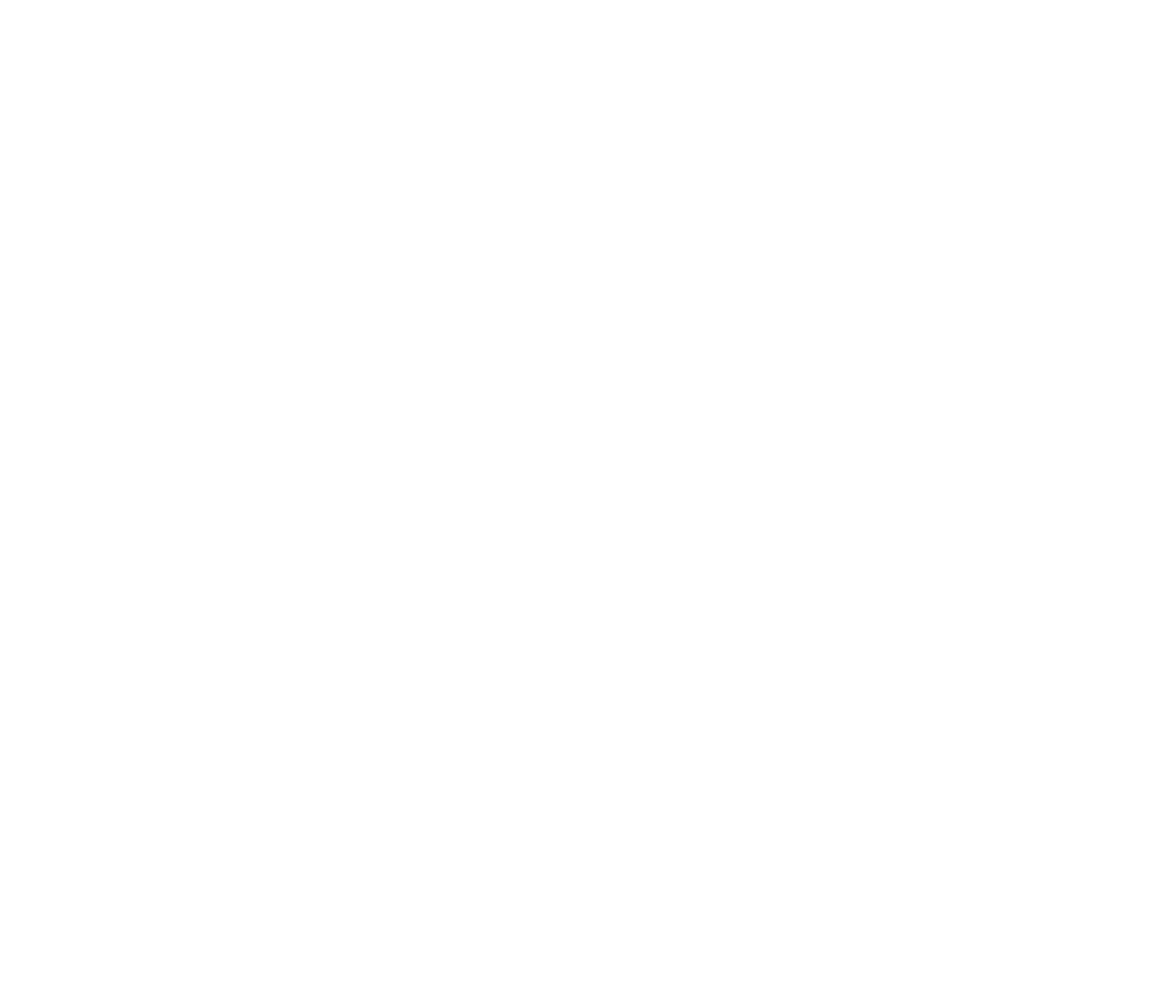
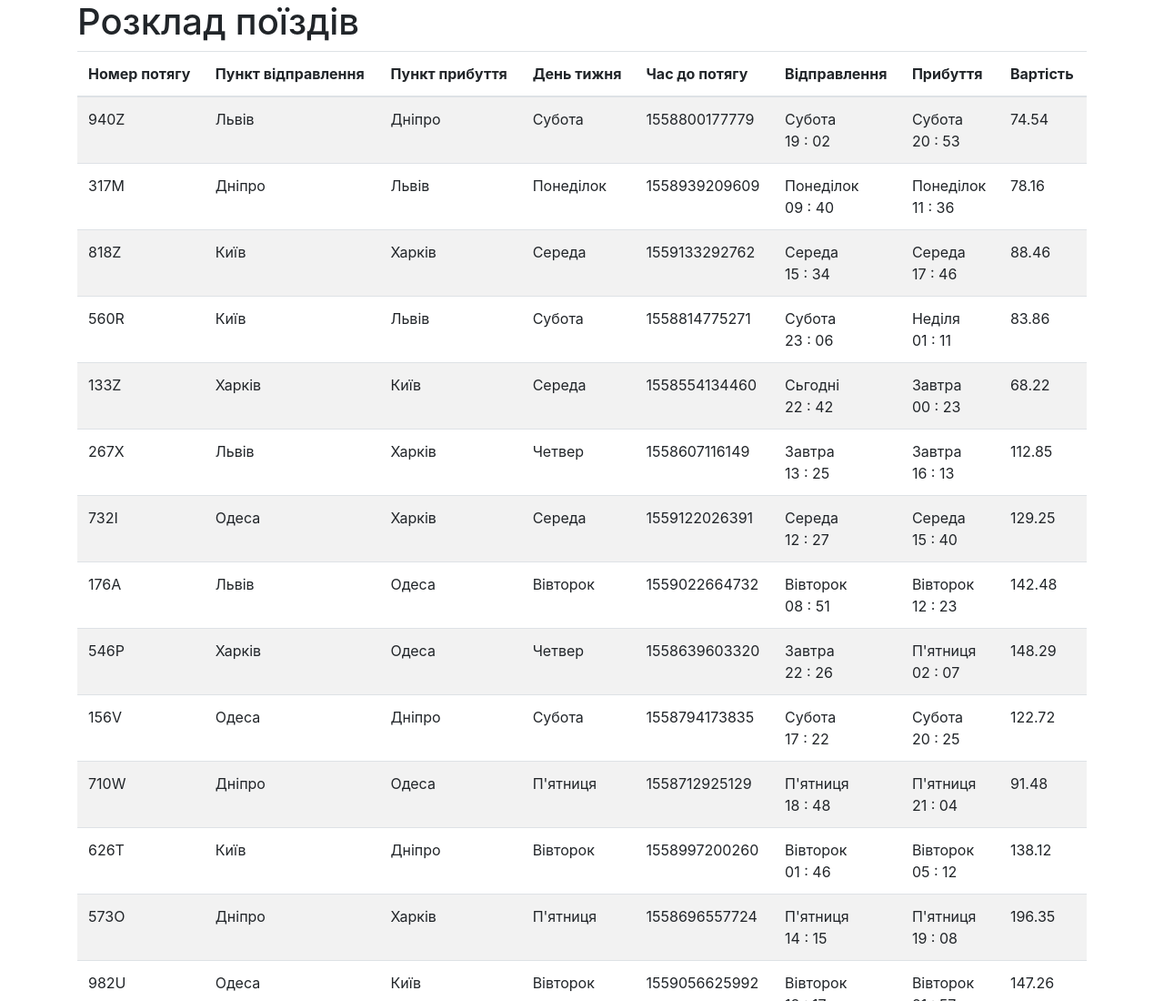
Before and after one commit to Maxrozvora/Task-5.-JS.-DOM, a plain HTML site: page index.html in a window 1280 px wide. Shown: the top 1100 px of the page at 91% size. Before the commit the page ends 800 px from the top, so only its background shows below. Drawn offline with Linux system fonts and the light colour scheme.

Commit message:
добавление верстки

```diff
--- a/index.html
+++ b/index.html
@@ -6,8 +6,36 @@
           content="width=device-width, user-scalable=no, initial-scale=1.0, maximum-scale=1.0, minimum-scale=1.0">
     <meta http-equiv="X-UA-Compatible" content="ie=edge">
     <title>Trains</title>
+    <link rel="stylesheet" href="bootstrap.min.css">
 </head>
 <body>
 
+<div class="container">
+    <div class="row">
+        <div class="col-12">
+            <h1>Розклад поїздів</h1>
+        </div>
+        <div class="col-12">
+            <table class="table-striped table">
+                <thead>
+                <tr>
+                    <th data-order="asc">Номер потягу</th>
+                    <th data-order="asc">Пункт відправлення</th>
+                    <th data-order="asc">Пункт прибуття</th>
+                    <th>День тижня</th>
+                    <th>Час до потягу</th>
+                    <th>Відправлення</th>
+                    <th>Прибуття</th>
+                    <th data-order="asc">Вартість</th>
+                </tr>
+                </thead>
+                <tbody>
+
+                </tbody>
+            </table>
+        </div>
+    </div>
+</div>
+<script src="script.js"></script>
 </body>
 </html>
--- /dev/null
+++ b/script.js
@@ -0,0 +1,352 @@
+const data = [
+    {
+        "from": "Львів",
+        "to": "Дніпро",
+        "number": "940Z",
+        "day": "Субота",
+        "departure": {
+            "left": 1558800177779,
+            "day": "Субота",
+            "time": "19 : 02"
+        },
+        "arrive": {
+            "day": "Субота",
+            "time": "20 : 53"
+        },
+        "cost": "74.54"
+    },
+    {
+        "from": "Дніпро",
+        "to": "Львів",
+        "number": "317M",
+        "day": "Понеділок",
+        "departure": {
+            "left": 1558939209609,
+            "day": "Понеділок",
+            "time": "09 : 40"
+        },
+        "arrive": {
+            "day": "Понеділок",
+            "time": "11 : 36"
+        },
+        "cost": "78.16"
+    },
+    {
+        "from": "Київ",
+        "to": "Харків",
+        "number": "818Z",
+        "day": "Середа",
+        "departure": {
+            "left": 1559133292762,
+            "day": "Середа",
+            "time": "15 : 34"
+        },
+        "arrive": {
+            "day": "Середа",
+            "time": "17 : 46"
+        },
+        "cost": "88.46"
+    },
+    {
+        "from": "Київ",
+        "to": "Львів",
+        "number": "560R",
+        "day": "Субота",
+        "departure": {
+            "left": 1558814775271,
+            "day": "Субота",
+            "time": "23 : 06"
+        },
+        "arrive": {
+            "day": "Неділя",
+            "time": "01 : 11"
+        },
+        "cost": "83.86"
+    },
+    {
+        "from": "Харків",
+        "to": "Київ",
+        "number": "133Z",
+        "day": "Середа",
+        "departure": {
+            "left": 1558554134460,
+            "day": "Сьгодні",
+            "time": "22 : 42"
+        },
+        "arrive": {
+            "day": "Завтра",
+            "time": "00 : 23"
+        },
+        "cost": "68.22"
+    },
+    {
+        "from": "Львів",
+        "to": "Харків",
+        "number": "267X",
+        "day": "Четвер",
+        "departure": {
+            "left": 1558607116149,
+            "day": "Завтра",
+            "time": "13 : 25"
+        },
+        "arrive": {
+            "day": "Завтра",
+            "time": "16 : 13"
+        },
+        "cost": "112.85"
+    },
+    {
+        "from": "Одеса",
+        "to": "Харків",
+        "number": "732I",
+        "day": "Середа",
+        "departure": {
+            "left": 1559122026391,
+            "day": "Середа",
+            "time": "12 : 27"
+        },
+        "arrive": {
+            "day": "Середа",
+            "time": "15 : 40"
+        },
+        "cost": "129.25"
+    },
+    {
+        "from": "Львів",
+        "to": "Одеса",
+        "number": "176A",
+        "day": "Вівторок",
+        "departure": {
+            "left": 1559022664732,
+            "day": "Вівторок",
+            "time": "08 : 51"
+        },
+        "arrive": {
+            "day": "Вівторок",
+            "time": "12 : 23"
+        },
+        "cost": "142.48"
+    },
+    {
+        "from": "Харків",
+        "to": "Одеса",
+        "number": "546P",
+        "day": "Четвер",
+        "departure": {
+            "left": 1558639603320,
+            "day": "Завтра",
+            "time": "22 : 26"
+        },
+        "arrive": {
+            "day": "П'ятниця",
+            "time": "02 : 07"
+        },
+        "cost": "148.29"
+    },
+    {
+        "from": "Одеса",
+        "to": "Дніпро",
+        "number": "156V",
+        "day": "Субота",
+        "departure": {
+            "left": 1558794173835,
+            "day": "Субота",
+            "time": "17 : 22"
+        },
+        "arrive": {
+            "day": "Субота",
+            "time": "20 : 25"
+        },
+        "cost": "122.72"
+    },
+    {
+        "from": "Дніпро",
+        "to": "Одеса",
+        "number": "710W",
+        "day": "П'ятниця",
+        "departure": {
+            "left": 1558712925129,
+            "day": "П'ятниця",
+            "time": "18 : 48"
+        },
+        "arrive": {
+            "day": "П'ятниця",
+            "time": "21 : 04"
+        },
+        "cost": "91.48"
+    },
+    {
+        "from": "Київ",
+        "to": "Дніпро",
+        "number": "626T",
+        "day": "Вівторок",
+        "departure": {
+            "left": 1558997200260,
+            "day": "Вівторок",
+            "time": "01 : 46"
+        },
+        "arrive": {
+            "day": "Вівторок",
+            "time": "05 : 12"
+        },
+        "cost": "138.12"
+    },
+    {
+        "from": "Дніпро",
+        "to": "Харків",
+        "number": "573O",
+        "day": "П'ятниця",
+        "departure": {
+            "left": 1558696557724,
+            "day": "П'ятниця",
+            "time": "14 : 15"
+        },
+        "arrive": {
+            "day": "П'ятниця",
+            "time": "19 : 08"
+        },
+        "cost": "196.35"
+    },
+    {
+        "from": "Одеса",
+        "to": "Київ",
+        "number": "982U",
+        "day": "Вівторок",
+        "departure": {
+            "left": 1559056625992,
+            "day": "Вівторок",
+            "time": "18 : 17"
+        },
+        "arrive": {
+            "day": "Вівторок",
+            "time": "21 : 57"
+        },
+        "cost": "147.26"
+    },
+    {
+        "from": "Харків",
+        "to": "Львів",
+        "number": "821A",
+        "day": "Субота",
+        "departure": {
+            "left": 1558800314270,
+            "day": "Субота",
+            "time": "19 : 05"
+        },
+        "arrive": {
+            "day": "Субота",
+            "time": "21 : 58"
+        },
+        "cost": "116.11"
+    },
+    {
+        "from": "Київ",
+        "to": "Одеса",
+        "number": "379K",
+        "day": "Вівторок",
+        "departure": {
+            "left": 1559019510480,
+            "day": "Вівторок",
+            "time": "07 : 58"
+        },
+        "arrive": {
+            "day": "Вівторок",
+            "time": "10 : 33"
+        },
+        "cost": "104.10"
+    },
+    {
+        "from": "Львів",
+        "to": "Київ",
+        "number": "800E",
+        "day": "Вівторок",
+        "departure": {
+            "left": 1558998433617,
+            "day": "Вівторок",
+            "time": "02 : 07"
+        },
+        "arrive": {
+            "day": "Вівторок",
+            "time": "04 : 37"
+        },
+        "cost": "100.63"
+    },
+    {
+        "from": "Одеса",
+        "to": "Львів",
+        "number": "692R",
+        "day": "П'ятниця",
+        "departure": {
+            "left": 1558655816090,
+            "day": "П'ятниця",
+            "time": "02 : 56"
+        },
+        "arrive": {
+            "day": "П'ятниця",
+            "time": "06 : 58"
+        },
+        "cost": "162.63"
+    },
+    {
+        "from": "Дніпро",
+        "to": "Київ",
+        "number": "976K",
+        "day": "Вівторок",
+        "departure": {
+            "left": 1559001995244,
+            "day": "Вівторок",
+            "time": "03 : 06"
+        },
+        "arrive": {
+            "day": "Вівторок",
+            "time": "06 : 05"
+        },
+        "cost": "120.41"
+    },
+    {
+        "from": "Харків",
+        "to": "Дніпро",
+        "number": "301G",
+        "day": "Четвер",
+        "departure": {
+            "left": 1558597673187,
+            "day": "Завтра",
+            "time": "10 : 47"
+        },
+        "arrive": {
+            "day": "Завтра",
+            "time": "15 : 05"
+        },
+        "cost": "173.12"
+    }
+]
+function renderTable(data) {
+    let tr = '';
+    for (let item of data) {
+        const itemRow = `<tr>
+      <td>${item.number}</td>
+      <td>${item.from}</td>
+      <td>${item.to}</td>
+      <td>${item.day}</td>
+      <td class="timer" data-timer="${item.departure.left}">${item.departure.left}</td>
+      <td>
+        <div>${item.departure.day}</div>
+        <div>${item.departure.time}</div>
+        </td>
+      <td>
+        <div>${item.arrive.day}</div>
+        <div>${item.arrive.time}</div>
+        </td>
+      <td>${item.cost}</td>
+    </tr>`
+
+        tr = tr + itemRow;
+
+    }
+
+    document.querySelector('tbody').innerHTML = tr
+}
+
+renderTable(data)
+
+sortBy
```
